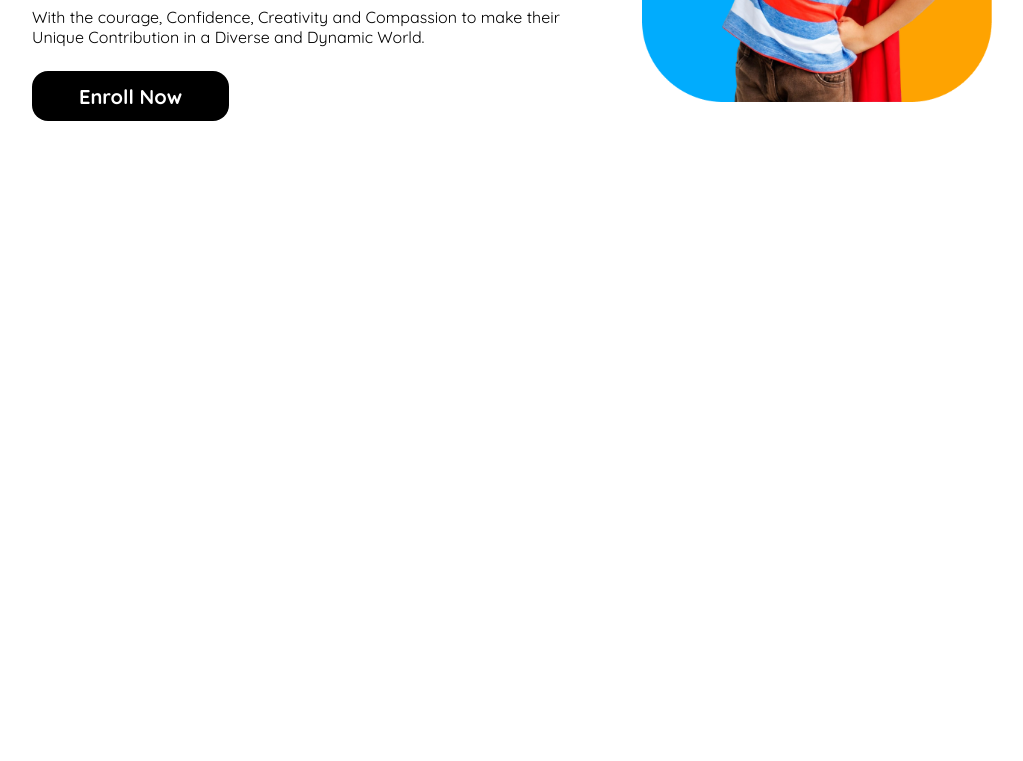
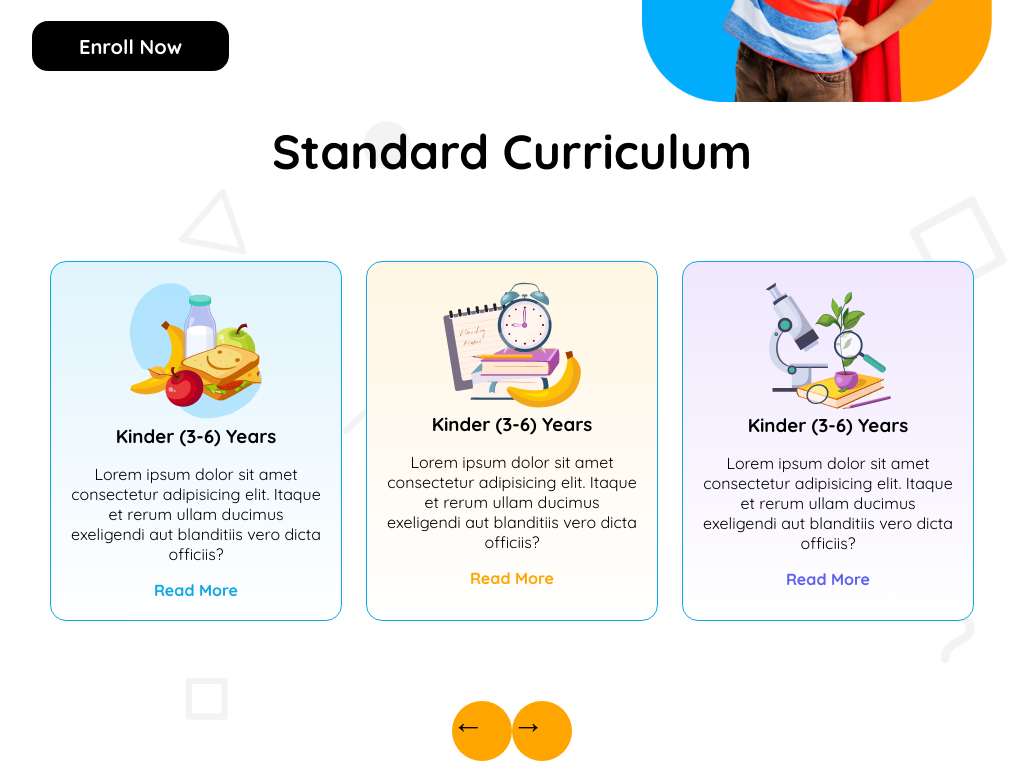
Before and after one commit to Likhonpaul2/Programming-hero-assignment-two-school-kids, a plain HTML site: page index.html in a window 1280 px wide. Shown: the part 441-1202 px from the top of the page, without its empty margins (128-1151 px from the left). Before the commit the page ends 800 px from the top, so only its background shows below. Drawn offline with Linux system fonts and the light colour scheme.

Commit message:
cards section done

```diff
--- a/index.html
+++ b/index.html
@@ -44,20 +44,77 @@
     </section>
 
     <!-- hero section  -->
-     <section class="hero">
+    <section class="hero">
         <div class="hero-container">
             <div class="hero-left">
                 <h3 class="hero-left-heading-1">Empowering</h3>
                 <h3>students from small </h3>
                 <h3>age <span class="hero-left-heading-2">towards vision</span></h3>
-                <p>With the courage, Confidence, Creativity and Compassion to make their Unique Contribution in a Diverse and Dynamic World.</p>
+                <p>With the courage, Confidence, Creativity and Compassion to make their Unique Contribution in a
+                    Diverse and Dynamic World.</p>
                 <button class="enroll-btn">Enroll Now</button>
             </div>
             <div class="hero-right">
                 <img width="350" src="./assets/hero-kids.png" alt="hero-kids">
             </div>
         </div>
-     </section>
+    </section>
+
+
+    <!-- standard-curriculum section  -->
+    <section class="standard-curriculum">
+        <div class="standard-curriculum-container">
+            <div class="standard-heading">
+                <h2>Standard Curriculum</h2>
+            </div>
+
+            <div class="standard-cards">
+
+                <div class="card card-1">
+                    <img src="./assets/kinder.png" alt="kinder_png">
+
+                    <div class="card-details">
+                        <h3>Kinder (3-6) Years</h3>
+                        <p>Lorem ipsum dolor sit amet consectetur adipisicing elit. Itaque et rerum ullam ducimus
+                            exeligendi aut blanditiis vero dicta officiis?</p>
+                        <a href="#"><span class="read-1">Read More</span></a>
+                    </div>
+                </div>
+
+                <div class="card card-2">
+                    <img src="./assets/elementary.png" alt="elementary">
+
+                    <div class="card-details">
+                        <h3>Kinder (3-6) Years</h3>
+                        <p>Lorem ipsum dolor sit amet consectetur adipisicing elit. Itaque et rerum ullam ducimus
+                            exeligendi aut blanditiis vero dicta officiis?</p>
+                        <a href="#"><span class="read-2">Read More</span></a>
+                    </div>
+                </div>
+
+                <div class="card card-3">
+                    <img src="./assets/middle.png" alt="middle">
+
+                    <div class="card-details">
+                        <h3>Kinder (3-6) Years</h3>
+                        <p>Lorem ipsum dolor sit amet consectetur adipisicing elit. Itaque et rerum ullam ducimus
+                            exeligendi aut blanditiis vero dicta officiis?</p>
+                        <a href="#"><span class="read-3">Read More</span></a>
+                    </div>
+                </div>
+
+
+            </div>
+
+            <div class="slide-btn">
+                <div class="left-slide-btn"><span>&#8592;</span></div>
+                <div class="right-slide-btn"><span>&#8594;</span></div>
+
+            </div>
+
+        </div>
+    </section>
+
 
 </body>
 
--- a/style/main.css
+++ b/style/main.css
@@ -71,35 +71,41 @@ nav ul li {
 
 /* hero section  */
 
-.hero-container{
+.hero-container {
     padding: 0 160px;
 }
-.hero-container{
+
+.hero-container {
     display: flex;
     /* background-color: #5D5FEF; */
 }
-.hero-left{
+
+.hero-left {
     width: 60%;
 }
 
 /* hero left  */
-.hero-left{
-    padding: 100px 0;
+.hero-left {
+    padding: 50px 0;
 }
-.hero-left h3{
+
+.hero-left h3 {
     font-size: 56px;
 }
-.hero-left-heading-1{
+
+.hero-left-heading-1 {
     color: orange;
 }
-.hero-left-heading-2{
-    color: skyblue;
+
+.hero-left-heading-2 {
+    color: rgb(31, 181, 240);
 }
-.hero-left p{
+
+.hero-left p {
     margin-top: 24px;
 }
 
-.enroll-btn{
+.enroll-btn {
     width: 197px;
     height: 50px;
     background-color: black;
@@ -112,8 +118,92 @@ nav ul li {
     margin-top: 24px;
 }
 
-
 /* hero rignt  */
-.hero-right{
+.hero-right {
     margin-left: 50px;
 }
+
+
+
+
+/* standard-curriculum */
+.standard-curriculum-container {
+    padding: 0 160px;
+}
+
+.standard-curriculum {
+    background-image: url("/assets/bg.png");
+}
+
+.standard-heading {
+    text-align: center;
+    margin-bottom: 24px;
+    font-size: 32px;
+}
+
+.standard-cards {
+    text-align: center;
+    display: flex;
+    justify-content: center;
+    gap: 24px;
+    margin: 80px 0;
+}
+
+.card {
+    width: 250px;
+    height: auto;
+    border: 1px solid rgb(17, 167, 226);
+    border-radius: 16px;
+    padding: 20px;
+}
+
+.card-details {
+    display: flex;
+    flex-direction: column;
+    gap: 16px;
+}
+
+.card-details a {
+    text-decoration: none;
+    font-weight: bold;
+}
+
+.card-1 {
+    background: rgb(255, 255, 255);
+    background: linear-gradient(180deg, rgba(224, 244, 253, 1) 0%, rgba(255, 255, 255, 1) 100%);
+}
+.card-2{
+    background: rgb(255, 255, 255);
+    background: linear-gradient(180deg, #FFF6E3 0%, rgba(255, 255, 255, 1) 100%);
+}
+.card-3{
+    background: rgb(255, 255, 255);
+    background: linear-gradient(180deg, #F0E7FE 0%, rgba(255, 255, 255, 1) 100%);
+}
+
+.read-1{
+    color: rgb(17, 167, 226) ;
+}
+.read-2{
+    color: orange;
+}
+.read-3{
+    color: #5D5FEF;
+}
+
+/* slide btn  */
+.slide-btn{
+    display: flex;
+    /* gap: 24px; */
+    justify-content: center;
+}
+.left-slide-btn, .right-slide-btn{
+    font-size: 32px;
+    font-weight: bold;
+    height: 60px;
+    width: 60px;
+    border-radius: 50%;
+    background-color: orange;
+    align-items: center;
+    justify-content: center;
+}
```
